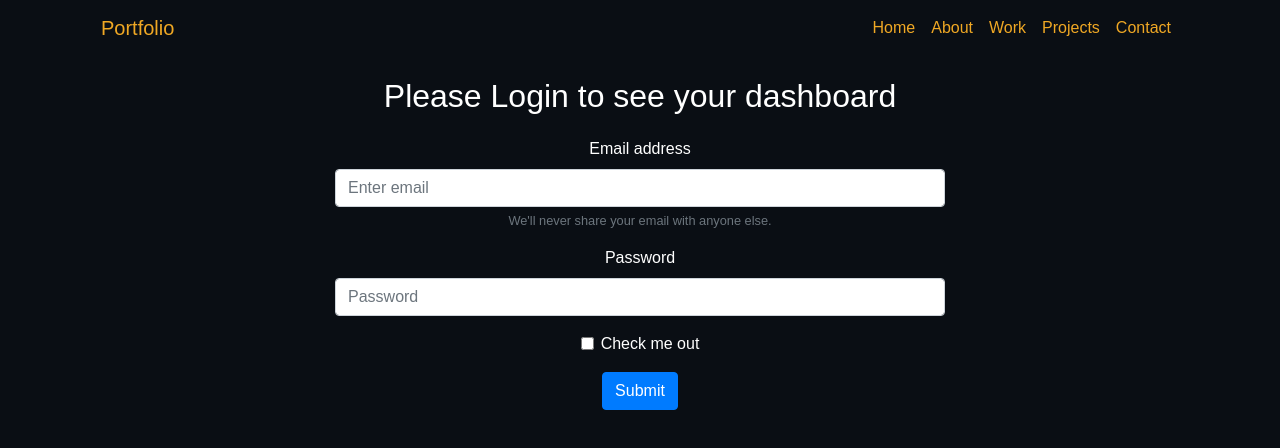
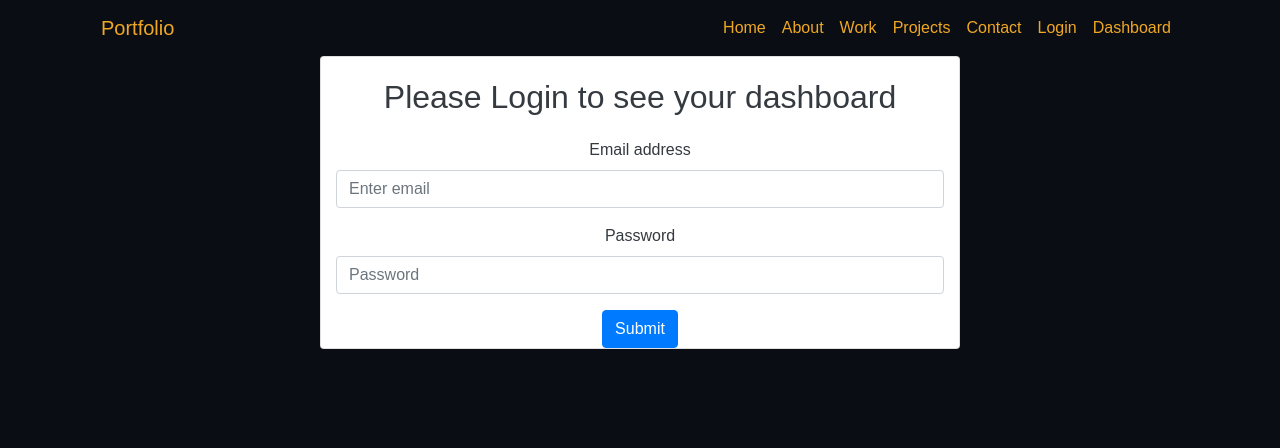
Before and after one commit to MahmoudNafea/portfolio, a React (Create React App) app in the folder client/: page /login in a window 1280 px wide. Shown: the top 448 px of the page. Built offline with nearby package versions, Linux system fonts and the light colour scheme.

Commit message:
filling login with life

```diff
--- a/client/src/App.js
+++ b/client/src/App.js
@@ -1,5 +1,5 @@
 import React from "react";
-import { BrowserRouter as Router, Route } from "react-router-dom";
+import { BrowserRouter as Router, Route, Redirect, Switch } from "react-router-dom";
 import NavbarPage from "./components/navbar";
 import HomePage from "./pages/home";
 import AboutPage from "./pages/about";
@@ -12,8 +12,8 @@ import Dashboard from "./pages/dashboard";
 function App() {
   return (
     <Router>
-      <div>
-        <NavbarPage />
+      <NavbarPage />
+      <Switch>
         <Route path="/" exact component={HomePage} />
         <Route path="/about" component={AboutPage} />
         <Route path="/work" component={WorkPage} />
@@ -21,7 +21,8 @@ function App() {
         <Route path="/contact" component={ContactPage} />
         <Route path="/login" component={LoginPage} />
         <Route path="/dashboard" component={Dashboard} />
-      </div>
+        <Redirect to="/" />
+      </Switch>
     </Router>
   );
 }
--- a/client/src/components/navbar.js
+++ b/client/src/components/navbar.js
@@ -17,8 +17,8 @@ const NavbarPage = () => {
                             <Nav.Link as={Link} to="/work">Work</Nav.Link>
                             <Nav.Link as={Link} to="/projects">Projects</Nav.Link>
                             <Nav.Link as={Link} to="/contact">Contact</Nav.Link>
-                            {/* <Nav.Link as={Link} to="/login">Login</Nav.Link> */}
-                            {/* <Nav.Link as={Link} to="/dashboard">Dashboard</Nav.Link> */}
+                            <Nav.Link as={Link} to="/login">Login</Nav.Link>
+                            <Nav.Link as={Link} to="/dashboard">Dashboard</Nav.Link>
                         </Nav>
                     </Navbar.Collapse>
                 </Navbar>
--- a/client/src/pages/login.js
+++ b/client/src/pages/login.js
@@ -1,31 +1,60 @@
-import React from 'react';
-import { Form, Button } from 'react-bootstrap';
-const LoginPage = () => {
+import React, { Component } from 'react';
+import { Form, Button, Card } from 'react-bootstrap';
+
+class LoginPage extends Component {
+
+    constructor(props) {
+        super(props)
+        this.onEmailChange = this.onEmailChange.bind(this)
+        this.onPasswordChange = this.onPasswordChange.bind(this)
+        this.onSubmit = this.onSubmit.bind(this)
+
+    }
+    state = {
+        email: '',
+        password: ''
+    }
+
+    onEmailChange(e) {
+        this.setState({ email: e.target.value })
+    }
+    onPasswordChange(e) {
+        this.setState({ password: e.target.value })
+    }
+    onSubmit(e) {
+        e.preventDefault()
+        // const data = {
+        //     email: this.state.email,
+        //     password: this.state.password
+        // }
+        console.log('Sorry, still underdevelopment')
+        this.setState({ email: '', password: '' })
+    }
+    render() {
         return (
-        <div className="container text-center col-md-6">
+            <Card bg="Light" text="dark"
+                className="container text-center col-md-6" >
                 <h1>Please Login to see your dashboard</h1>
-            <Form>
+                <div>
+                    <Form onSubmit={this.onSubmit}>
                         <Form.Group controlId="formBasicEmail">
                             <Form.Label>Email address</Form.Label>
-                    <Form.Control type="email" placeholder="Enter email" />
-                    <Form.Text className="text-muted">
-                        We'll never share your email with anyone else.
-                    </Form.Text>
+                            <Form.Control type="email" placeholder="Enter email" value={this.state.email}
+                                required onChange={this.onEmailChange} />
                         </Form.Group>
-
                         <Form.Group controlId="formBasicPassword">
                             <Form.Label>Password</Form.Label>
-                    <Form.Control type="password" placeholder="Password" />
-                </Form.Group>
-                <Form.Group controlId="formBasicCheckbox">
-                    <Form.Check type="checkbox" label="Check me out" />
+                            <Form.Control type="password" placeholder="Password" value={this.state.password}
+                                required onChange={this.onPasswordChange} />
                         </Form.Group>
                         <Button variant="primary" type="submit">
                             Submit
                         </Button>
                     </Form>
                 </div>
+            </Card >
         )
+    }
 }
 
 export default LoginPage
```
Lines whose indentation alone changed are shown as unchanged.
